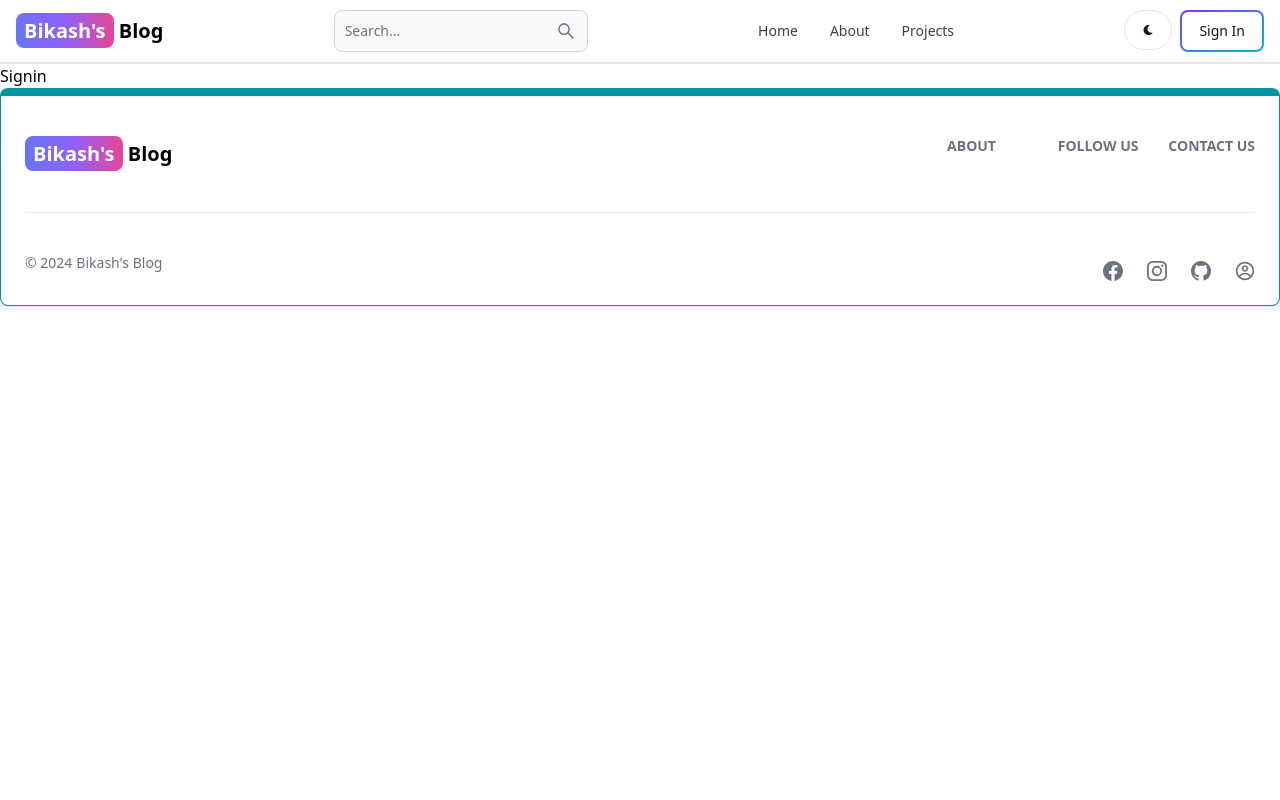
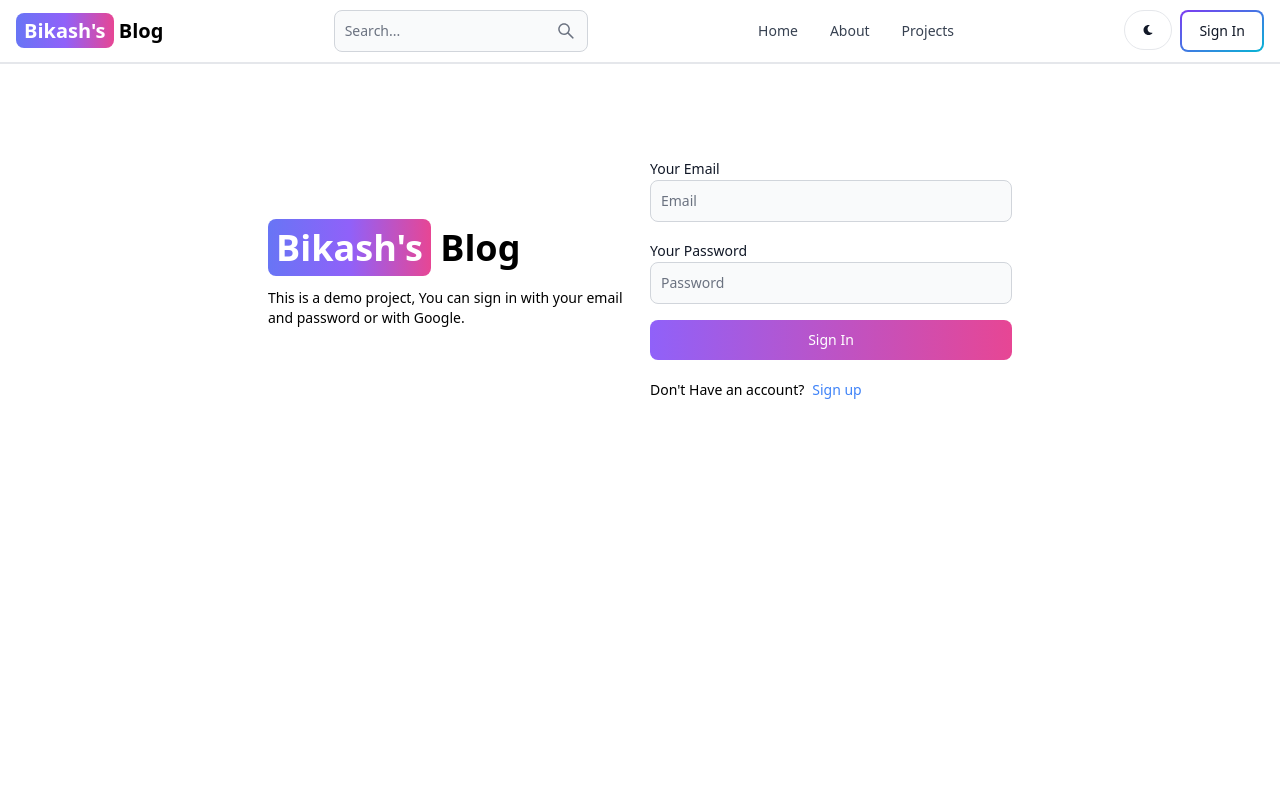
Before and after one commit to Bikashkumargouda/Blog, a React (Vite) app in the folder Client/: page /signin in a window 1280 px wide. Shown: the top 800 px of the page. Built offline with nearby package versions, Linux system fonts and the light colour scheme.

Commit message:
Complete Signin Functionality

```diff
--- a/Client/src/pages/Signin.jsx
+++ b/Client/src/pages/Signin.jsx
@@ -1,9 +1,114 @@
-import React from 'react'
+
+import { Alert, Button, Label, Spinner, TextInput } from "flowbite-react";
+import React, { useState } from "react";
+import { Link, useNavigate } from "react-router-dom";
 
 const Signin = () => {
+  const [formData, setFormData] = useState({});
+  const [errorMessage, setErrorMessage] = useState(null);
+  const [loading, setLoading] = useState(false);
+  const navigate = useNavigate();
+
+  const handleChange = (e) => {
+    setFormData({ ...formData, [e.target.id]: e.target.value.trim() });
+    setErrorMessage(null); // Reset error message on input change
+  };
+
+  const handleSubmit = async (e) => {
+    e.preventDefault();
+    if (!formData.password || !formData.email) {
+      return setErrorMessage("Please fill out all fields!");
+    }
+    try {
+      setLoading(true);
+      setErrorMessage(null);
+      const response = await fetch("/api/auth/signin", {
+        method: "POST",
+        headers: {
+          "Content-Type": "application/json",
+        },
+        body: JSON.stringify(formData),
+      });
+      const data = await response.json();
+      if (!response.ok) {
+        throw new Error(data.message || `HTTP error! status: ${response.status}`);
+      }
+      setLoading(false);
+      setFormData({});
+      if (response.ok) {
+        navigate("/")
+      }
+    } catch (error) {
+      setErrorMessage(error.message);
+      setLoading(false);
+    }
+  };
+
   return (
-    <div>Signin</div>
-  )
-}
+    <div className="min-h-screen mt-20">
+      <div className="flex p-3 max-w-3xl mx-auto flex-col md:flex-row md:items-center gap-5">
+        {/* LEFT SIDE */}
+        <div className="flex-1">
+          <Link to="/" className="font-bold dark:text-white text-4xl">
+            <span className="px-2 py-1 bg-gradient-to-r from-indigo-500 via-purple-500 to-pink-500 rounded-lg text-white">
+              Bikash's
+            </span>{" "}
+            Blog
+          </Link>
+          <p className="text-sm mt-5">
+            This is a demo project, You can sign in with your email and password
+            or with Google.
+          </p>
+        </div>
+        {/* RIGHT SIDE */}
+        <div className="flex-1">
+          <form className="flex flex-col gap-4" onSubmit={handleSubmit}>
+            <div>
+              <Label value="Your Email" />
+              <TextInput
+                type="email"
+                placeholder="Email"
+                id="email"
+                onChange={handleChange}
+                value={formData.email || ""}
+              />
+            </div>
+            <div>
+              <Label value="Your Password" />
+              <TextInput
+                type="password"
+                placeholder="Password"
+                id="password"
+                onChange={handleChange}
+                value={formData.password || ""}
+              />
+            </div>
+            <Button gradientDuoTone="purpleToPink" type="submit" disabled={loading}>
+              {loading ? (
+                <>
+                  <Spinner size="sm" />
+                  <span className="pl-3">Loading...</span>
+                </>
+              ) : (
+                "Sign In"
+              )}
+            </Button>
+          </form>
+          <div className="flex gap-2 text-sm mt-5">
+            <span>Don't Have an account?</span>
+            <Link to="/signup" className="text-blue-500">
+              Sign up
+            </Link>
+          </div>
+          {errorMessage && (
+            <Alert className="mt-5" color="failure">
+              {errorMessage}
+            </Alert>
+          )}
+        </div>
+      </div>
+    </div>
+  );
+};
 
-export default Signin
+export default Signin;
```
